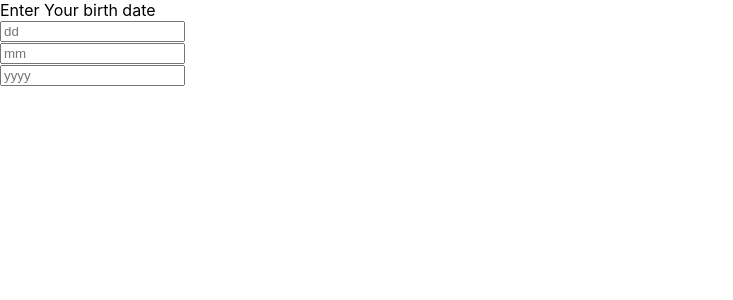
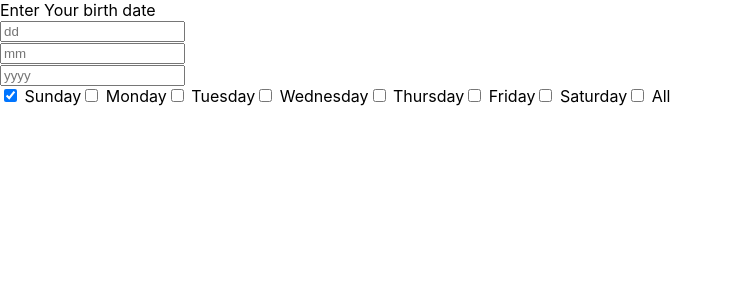
Before and after one commit to pythagaurang/find-birthday, a React (Create React App) app in the folder WEB/sunday-birthday/: page / in a window 1280 px wide. Shown: the top 300 px of the page, without its empty margins (0-733 px from the left). Built offline with nearby package versions, Linux system fonts and the light colour scheme.

Commit message:
weekday choice

```diff
--- a/WEB/sunday-birthday/src/App.js
+++ b/WEB/sunday-birthday/src/App.js
@@ -1,21 +1,21 @@
 import { useEffect, useState } from "react";
 import "./App.css";
 import GetDate from "./components/GetDate";
-// import GetWeekdays from "./components/GetWeekdays";
+import GetWeekdays from "./components/GetWeekdays";
 import ShowBirthdays from "./components/ShowBirthdays";
 import ShowErrorMessage from "./components/ShowErrorMessage";
 
 function App() {
   const [birthdate, setBirthdate] = useState({ day: "", month: "", year: "" });
-  // const [weekdays, setWeekdays] = useState([
-  //   true,
-  //   false,
-  //   false,
-  //   false,
-  //   false,
-  //   false,
-  //   false,
-  // ]);
+  const [weekdays, setWeekdays] = useState([
+    true,
+    false,
+    false,
+    false,
+    false,
+    false,
+    false,
+  ]);
   const [data, setData] = useState({
     years: {
       0:[],
@@ -62,7 +62,7 @@ function App() {
     if (!day || !year || !month || hasError) {
     } else if(!validDate(day, month, year)) {
       setErrorMessage("Invalid date.")
-    // } else if (!weekdays.includes(true)){
+    } else if (!weekdays.includes(true)){
     } else {
       let dt,
         years = {
@@ -76,8 +76,7 @@ function App() {
         };
       for (let i = year; i < year + 100; i++) {
         dt = new Date(i, month - 1, day);
-        // weekdays[dt.getDay()] &&
-        if ( validDate(day, month, i)) {
+        if ( weekdays[dt.getDay()] && validDate(day, month, i)) {
           years[dt.getDay()].push(i);
         }
       }
@@ -87,7 +86,7 @@ function App() {
         month,
       });
     }
-  },[birthdate,hasError])
+  },[birthdate,weekdays,hasError])
   return (
     <div className="App">
       <GetDate
@@ -95,11 +94,11 @@ function App() {
         setBirthdate={setBirthdate}
         setHasError={setHasError}
       />
-      {/* <GetWeekdays
+      <GetWeekdays
         weekdays={weekdays}
         setWeekdays={setWeekdays}
         setHasError={setHasError}
-      /> */}
+      />
       <ShowErrorMessage errorMessage={errorMessage} />
       {data.years.length !== 0 && <ShowBirthdays data={data}/>}
     </div>
```
